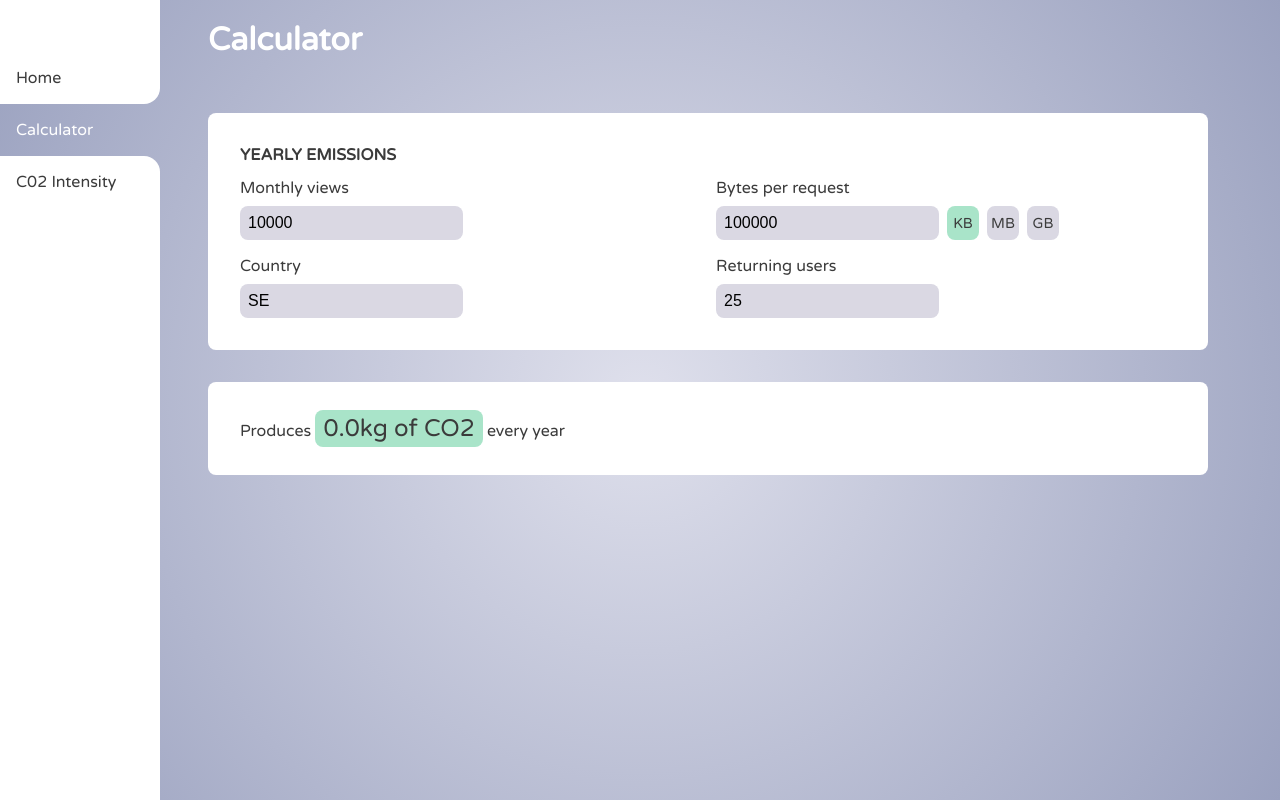
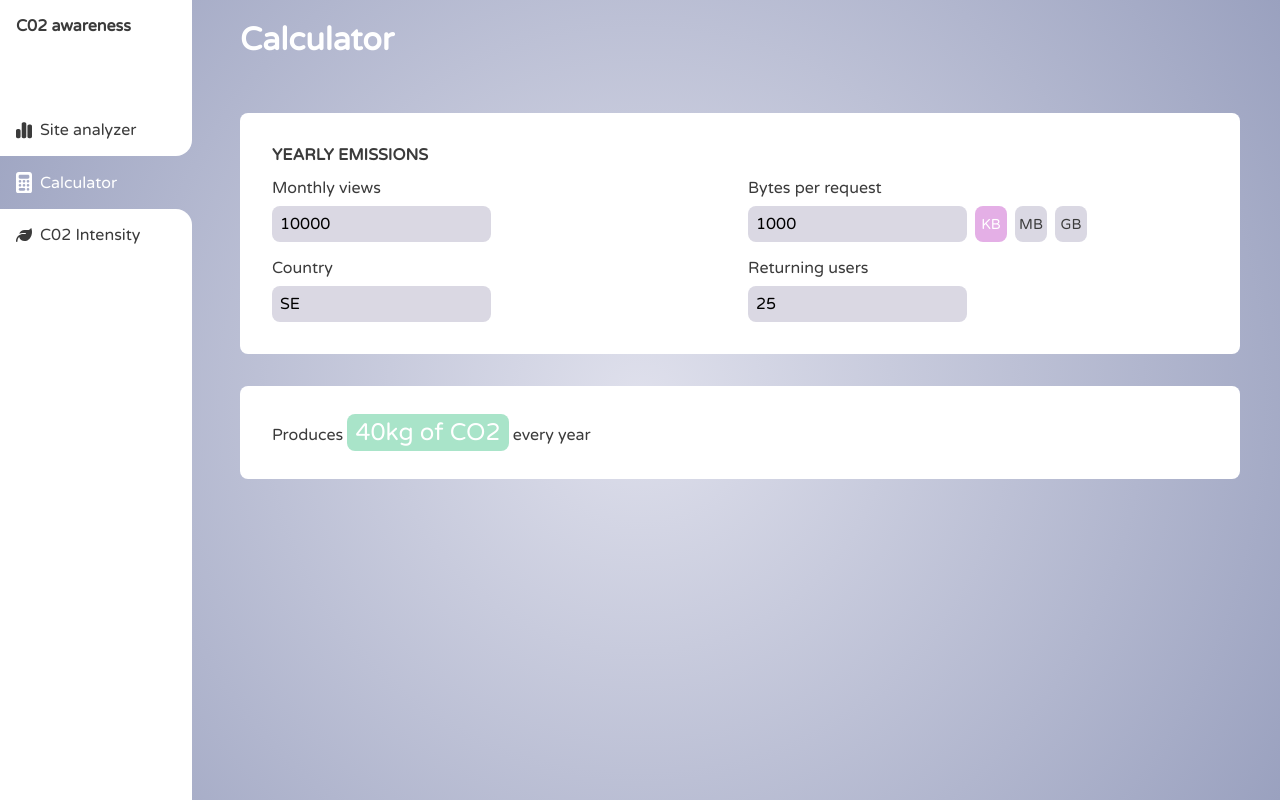
Before and after one commit to Maximilian-R/co2-web-awareness, a Next.js app in the folder website/: page /calculator in a window 1280 px wide. Built offline with nearby package versions, Linux system fonts and the light colour scheme.

Commit message:
Initial Commit

```diff
--- a/website/components/menu.tsx
+++ b/website/components/menu.tsx
@@ -22,16 +22,38 @@ export default function Menu() {
   };
   return (
     <aside className={styles.aside}>
+      <div className={styles.brand}>C02 awareness</div>
       <ul className={styles.ul}>
         <li className={liClass(0)}></li>
         <li className={liClass(1)}>
-          <Link href={menuItems[1]}>Home</Link>
+          <Link href={menuItems[1]} className={styles.link}>
+            <i>
+              <svg xmlns="http://www.w3.org/2000/svg" viewBox="0 0 448 512">
+                <path d="M160 80c0-26.5 21.5-48 48-48h32c26.5 0 48 21.5 48 48V432c0 26.5-21.5 48-48 48H208c-26.5 0-48-21.5-48-48V80zM0 272c0-26.5 21.5-48 48-48H80c26.5 0 48 21.5 48 48V432c0 26.5-21.5 48-48 48H48c-26.5 0-48-21.5-48-48V272zM368 96h32c26.5 0 48 21.5 48 48V432c0 26.5-21.5 48-48 48H368c-26.5 0-48-21.5-48-48V144c0-26.5 21.5-48 48-48z" />
+              </svg>
+            </i>
+            Site analyzer
+          </Link>
         </li>
         <li className={liClass(2)}>
-          <Link href={menuItems[2]}>Calculator</Link>
+          <Link href={menuItems[2]} className={styles.link}>
+            <i>
+              <svg xmlns="http://www.w3.org/2000/svg" viewBox="0 0 384 512">
+                <path d="M64 0C28.7 0 0 28.7 0 64V448c0 35.3 28.7 64 64 64H320c35.3 0 64-28.7 64-64V64c0-35.3-28.7-64-64-64H64zM96 64H288c17.7 0 32 14.3 32 32v32c0 17.7-14.3 32-32 32H96c-17.7 0-32-14.3-32-32V96c0-17.7 14.3-32 32-32zm32 160a32 32 0 1 1 -64 0 32 32 0 1 1 64 0zM96 352a32 32 0 1 1 0-64 32 32 0 1 1 0 64zM64 416c0-17.7 14.3-32 32-32h96c17.7 0 32 14.3 32 32s-14.3 32-32 32H96c-17.7 0-32-14.3-32-32zM192 256a32 32 0 1 1 0-64 32 32 0 1 1 0 64zm32 64a32 32 0 1 1 -64 0 32 32 0 1 1 64 0zm64-64a32 32 0 1 1 0-64 32 32 0 1 1 0 64zm32 64a32 32 0 1 1 -64 0 32 32 0 1 1 64 0zM288 448a32 32 0 1 1 0-64 32 32 0 1 1 0 64z" />
+              </svg>
+            </i>
+            Calculator
+          </Link>
         </li>
         <li className={liClass(3)}>
-          <Link href={menuItems[3]}>C02 Intensity</Link>
+          <Link href={menuItems[3]} className={styles.link}>
+            <i>
+              <svg xmlns="http://www.w3.org/2000/svg" viewBox="0 0 512 512">
+                <path d="M272 96c-78.6 0-145.1 51.5-167.7 122.5c33.6-17 71.5-26.5 111.7-26.5h88c8.8 0 16 7.2 16 16s-7.2 16-16 16H288 216s0 0 0 0c-16.6 0-32.7 1.9-48.3 5.4c-25.9 5.9-49.9 16.4-71.4 30.7c0 0 0 0 0 0C38.3 298.8 0 364.9 0 440v16c0 13.3 10.7 24 24 24s24-10.7 24-24V440c0-48.7 20.7-92.5 53.8-123.2C121.6 392.3 190.3 448 272 448l1 0c132.1-.7 239-130.9 239-291.4c0-42.6-7.5-83.1-21.1-119.6c-2.6-6.9-12.7-6.6-16.2-.1C455.9 72.1 418.7 96 376 96L272 96z" />
+              </svg>
+            </i>
+            C02 Intensity
+          </Link>
         </li>
         <li className={liClass(4)}></li>
       </ul>
--- a/website/components/parameters.tsx
+++ b/website/components/parameters.tsx
@@ -1,64 +1,75 @@
 import styles from "@/styles/Parameters.module.css";
-import { useState } from "react";
+import Radio from "./radio";
+
+export interface IOnChange {
+  (property: string, value: any): void;
+}
+
+export interface IState {
+  views: number;
+  bytes: number;
+  unit: "KB" | "MB" | "GB";
+  country: string;
+  returning: number;
+}
 
 export default function Parameters({
-  data = { views: 10000, bytes: 100000, country: "SE", returning: 25 },
-}: any) {
+  state,
+  onChange,
+}: {
+  state: IState;
+  onChange: IOnChange;
+}) {
   return (
     <div className={styles.parameters}>
       <div className={styles.parameter}>
         <label>Monthly views</label>
         <div>
-          <input type="number" value={data.views}></input>
+          <input
+            type="number"
+            value={state.views}
+            onChange={(event) => onChange("views", event.target.value)}
+          ></input>
         </div>
       </div>
 
       <div className={styles.parameter}>
         <label>Bytes per request</label>
         <div>
-          <input type="number" value={data.bytes}></input>
-          <RadioGroup name="unit-radio" items={["KB", "MB", "GB"]}></RadioGroup>
+          <input
+            type="number"
+            value={state.bytes}
+            onChange={(event) => onChange("bytes", event.target.value)}
+          ></input>
+          <Radio
+            name="unit-radio"
+            items={["KB", "MB", "GB"]}
+            onChange={(value) => onChange("unit", value)}
+          ></Radio>
         </div>
       </div>
 
       <div className={styles.parameter}>
         <label>Country</label>
         <div>
-          <input value={data.country}></input>
+          <input
+            value={state.country}
+            onChange={(event) => onChange("country", event.target.value)}
+          ></input>
         </div>
       </div>
 
       <div className={styles.parameter}>
         <label>Returning users</label>
         <div>
-          <input type="number" max="100" value={data.returning}></input>
+          <input
+            type="number"
+            max="100"
+            value={state.returning}
+            onChange={(event) => onChange("returning", event.target.value)}
+          ></input>
         </div>
       </div>
     </div>
   );
 }
-
-function RadioGroup({ name, items }: { name: string; items: any[] }) {
-  const [state, setState] = useState(items[0]);
-
-  const onChange = (event: any) => {
-    setState(event.currentTarget.value);
-  };
-
-  return (
-    <div className={styles.radioGroup}>
-      {items.map((item) => (
-        <label className={styles.radio} key={item}>
-          <input
-            type="radio"
-            checked={item === state}
-            name={name}
-            value={item}
-            onChange={onChange}
-          ></input>
-          <span>{item}</span>
-        </label>
-      ))}
-    </div>
-  );
-}
--- /dev/null
+++ b/website/components/radio.tsx
@@ -0,0 +1,34 @@
+import { useState } from "react";
+import styles from "@/styles/Radio.module.css";
+
+export interface IRadio {
+  name: string;
+  items: string[];
+  onChange: (value: string) => void;
+}
+
+export default function Radio({ name, items, onChange }: IRadio) {
+  const [state, setState] = useState(items[0]);
+
+  const _onChange = (event: any) => {
+    setState(event.target.value);
+    onChange(event.target.value);
+  };
+
+  return (
+    <div className={styles.radioGroup}>
+      {items.map((item) => (
+        <label className={styles.radio} key={item}>
+          <input
+            type="radio"
+            checked={item === state}
+            name={name}
+            value={item}
+            onChange={_onChange}
+          ></input>
+          <span>{item}</span>
+        </label>
+      ))}
+    </div>
+  );
+}
--- a/website/pages/calculator.tsx
+++ b/website/pages/calculator.tsx
@@ -1,9 +1,40 @@
 import Head from "next/head";
 import Menu from "@/components/menu";
 import styles from "@/styles/Calculator.module.css";
-import Parameters from "@/components/parameters";
+import Parameters, { IOnChange, IState } from "@/components/parameters";
+import { useState } from "react";
+
+const getUnitMultiplier = (unit: string) => {
+  if (unit === "kB") return 1000;
+  if (unit === "MB") return 1000000;
+  if (unit === "GB") return 1000000000;
+  return 1;
+};
 
 export default function Calculator() {
+  const [state, setState] = useState<IState>({
+    views: 10000,
+    bytes: 1000,
+    country: "SE",
+    returning: 25,
+    unit: "KB",
+  });
+
+  const onChange: IOnChange = (property: string, value: any) => {
+    setState((state) => ({
+      ...state,
+      [property]: value,
+    }));
+  };
+
+  const calculation = () => {
+    return (
+      ((state.views * (state.bytes * getUnitMultiplier(state.unit))) /
+        state.returning) *
+      0.0001
+    );
+  };
+
   return (
     <>
       <Head>
@@ -18,11 +49,15 @@ export default function Calculator() {
 
         <div className="card">
           <h2>Yearly emissions</h2>
-          <Parameters></Parameters>
+          <Parameters onChange={onChange} state={state}></Parameters>
         </div>
         <div className="card">
           <div>
-            Produces <span className="highlight">0.0kg of CO2</span> every year
+            Produces{" "}
+            <span className="highlight">
+              {+calculation().toFixed(2)}kg of CO2
+            </span>{" "}
+            every year
           </div>
         </div>
       </main>
--- a/website/pages/index.tsx
+++ b/website/pages/index.tsx
@@ -34,7 +34,6 @@ export default function Home() {
 
           <SystemSegements style={{ gridArea: "c" }}></SystemSegements>
         </div>
-        <button>Copy to calculator</button>
       </main>
     </>
   );
--- a/website/styles/Menu.module.css
+++ b/website/styles/Menu.module.css
@@ -1,10 +1,15 @@
 .aside {
-  /* background: var(--backround-1); */
-
   display: flex;
   flex-direction: column;
   height: 100vh;
   position: sticky;
+}
+
+.brand {
+  background: var(--backround-1);
+  padding: 1rem;
+  font-size: 1rem;
+  font-weight: 700;
 }
 
 .ul {
@@ -13,7 +18,6 @@
   padding: 0;
   display: flex;
   flex-direction: column;
-  /* background: var(--backround-2); */
 }
 
 .ul li {
@@ -33,6 +37,7 @@
 li.active {
   background: transparent;
   color: var(--backround-1);
+  --icon-color: var(--backround-1);
 }
 
 li.active + li {
@@ -42,3 +47,15 @@ li.active + li {
 li.previous {
   border-bottom-right-radius: 1rem;
 }
+
+.link {
+  display: flex;
+  gap: 0.5rem;
+  align-items: center;
+}
+
+.link i {
+  display: flex;
+  fill: var(--icon-color);
+  width: 1rem;
+}
--- a/website/styles/Parameters.module.css
+++ b/website/styles/Parameters.module.css
@@ -22,48 +22,10 @@
 }
 
 .parameter > div > input {
-  /* flex-grow: 1; */
+  font-family: inherit;
   background: var(--backround-2);
   border: none;
   border-radius: 0.5rem;
   padding: 0.5rem;
   font-size: 1rem;
 }
-
-.radioGroup {
-  display: flex;
-  gap: 0.5rem;
-}
-
-.radio {
-  box-sizing: border-box;
-  /* height: 2rem; */
-  width: 2rem;
-  display: flex;
-  justify-content: center;
-  align-items: center;
-}
-
-.radio input[type="radio"] {
-  width: 100%;
-  height: 100%;
-  margin: 0;
-  border-radius: 0.5rem;
-  background-color: var(--backround-2);
-  appearance: none;
-  cursor: pointer;
-}
-
-.radio input[type="radio"]:hover {
-}
-
-.radio input[type="radio"]:checked {
-  background-color: var(--color-1);
-}
-
-.radio span {
-  position: absolute;
-  font-size: 0.9rem;
-  color: var(--text-color);
-  pointer-events: none;
-}
--- /dev/null
+++ b/website/styles/Radio.module.css
@@ -0,0 +1,40 @@
+.radioGroup {
+  display: flex;
+  gap: 0.5rem;
+}
+
+.radio {
+  box-sizing: border-box;
+  width: 2rem;
+  display: flex;
+  justify-content: center;
+  align-items: center;
+}
+
+.radio input[type="radio"] {
+  width: 100%;
+  height: 100%;
+  margin: 0;
+  border-radius: 0.5rem;
+  background-color: var(--backround-2);
+  appearance: none;
+  cursor: pointer;
+}
+
+.radio input[type="radio"]:hover {
+}
+
+.radio input[type="radio"]:checked {
+  background-color: var(--color-4);
+}
+
+.radio input[type="radio"]:checked + span {
+  color: var(--backround-1);
+}
+
+.radio span {
+  position: absolute;
+  font-size: 0.9rem;
+  color: var(--text-color);
+  pointer-events: none;
+}
--- a/website/styles/globals.css
+++ b/website/styles/globals.css
@@ -6,6 +6,7 @@
   --color-2: #ecd7c1;
   --color-3: #b7b8ea;
   --color-4: #e4afe6;
+  --icon-color: var(--text-color);
   --progress-value-color: var(--color-1);
   font-family: "Varela Round", sans-serif;
 }
@@ -29,7 +30,7 @@ body {
 
 body > div {
   display: grid;
-  grid-template-columns: 10rem 1fr;
+  grid-template-columns: 12rem 1fr;
   gap: 2rem;
 }
 
@@ -64,6 +65,7 @@ h1 {
 
 .highlight {
   font-size: 1.5em;
+  color: var(--backround-1);
   background: var(--color-1);
   padding: 0.25rem 0.5rem;
   border-radius: 0.5rem;
```
Also changed, not shown: website/components/statistics.tsx (+11 -3 lines), website/styles/Statistics.module.css (+28 -0 lines).
